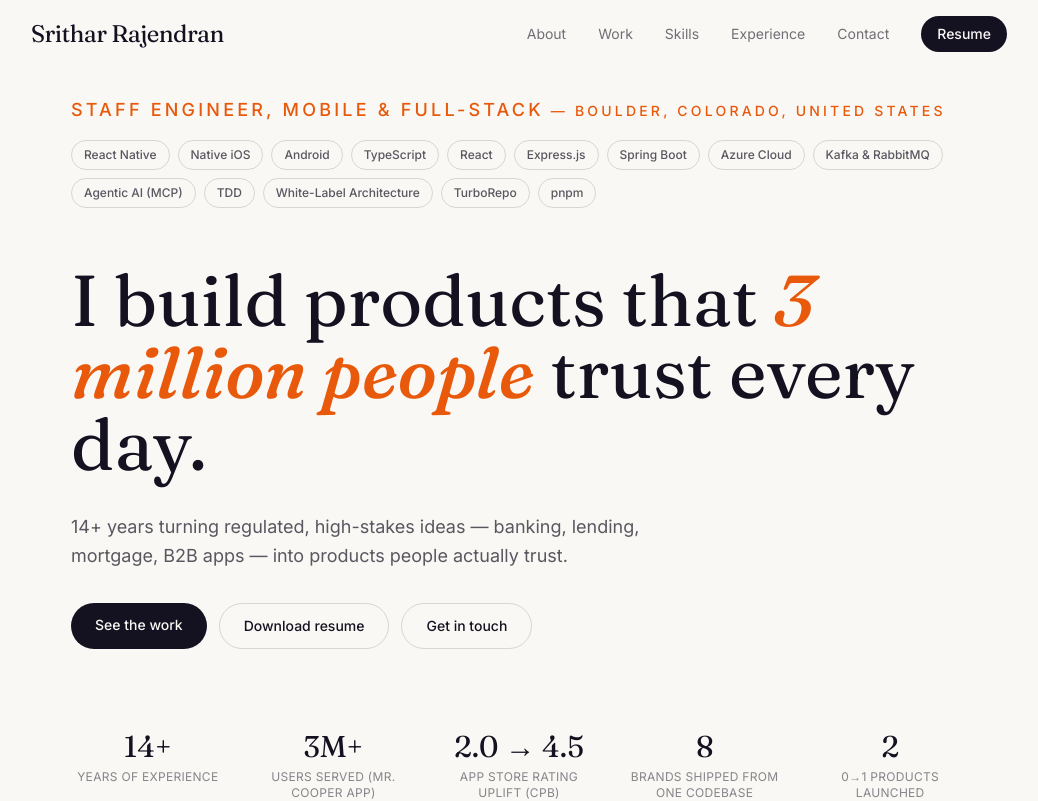
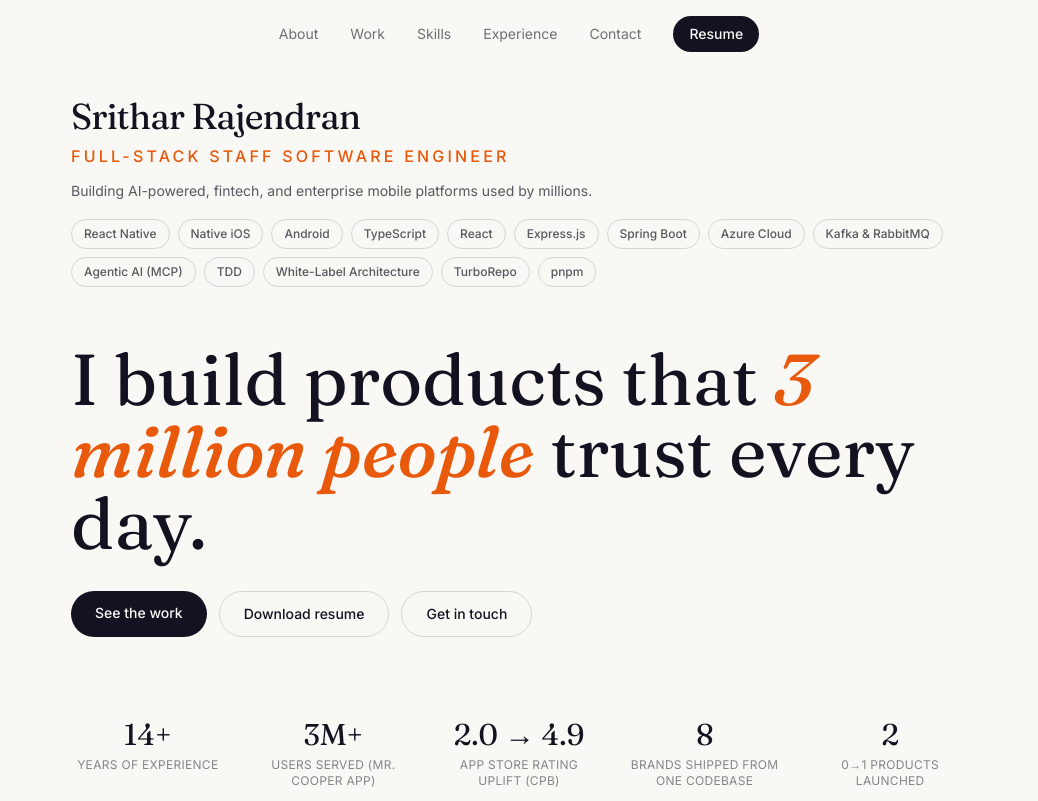
Before and after one commit to sritharIOS/PersonalSite, a React (Vite) app: page / in a window 1280 px wide. Shown: the top 801 px of the page, without its empty margins (121-1159 px from the left). Built offline with nearby package versions, Linux system fonts and the light colour scheme.

Commit message:
Rework hero header: add name above position line, center nav, update rating to 4.9, position/tagline sizing

```diff
--- a/src/components/Hero.tsx
+++ b/src/components/Hero.tsx
@@ -17,10 +17,13 @@ export default function Hero() {
       />
 
       <div className="max-w-4xl mx-auto">
-        <p className="text-accent font-medium tracking-[0.2em] uppercase">
-          <span className="text-base sm:text-lg">Staff Engineer, Mobile &amp; Full-Stack</span>
-          <span className="text-sm"> — {profile.location}</span>
+        <p className="font-display text-3xl sm:text-4xl text-ink tracking-tight">{profile.name}</p>
+
+        <p className="mt-2 text-accent font-medium tracking-[0.2em] uppercase">
+          <span className="text-sm sm:text-base">Full-Stack Staff Software Engineer</span>
         </p>
+
+        <p className="mt-3 max-w-xl text-sm text-ink/70 leading-relaxed">{profile.tagline}</p>
 
         <div className="mt-4 flex flex-wrap gap-2">
           {primarySkills.map((skill) => (
@@ -36,8 +39,6 @@ export default function Hero() {
         <h1 className="mt-14 font-display text-5xl sm:text-6xl md:text-7xl leading-[1.05] text-ink">
           I build products that <span className="italic text-accent">3 million people</span> trust every day.
         </h1>
-
-        <p className="mt-8 max-w-xl text-lg text-ink/70 leading-relaxed">{profile.tagline}</p>
 
         <div className="mt-8 flex flex-wrap gap-3">
           <a
--- a/src/components/Nav.tsx
+++ b/src/components/Nav.tsx
@@ -25,11 +25,7 @@ export default function Nav() {
         scrolled ? 'bg-paper/90 backdrop-blur border-b border-ink/10' : 'bg-transparent'
       }`}
     >
-      <nav className="max-w-5xl mx-auto flex items-center justify-between px-6 py-4">
-        <a href="#top" className="font-display text-2xl text-ink tracking-tight">
-          {profile.name}
-        </a>
-
+      <nav className="max-w-5xl mx-auto relative flex items-center justify-center px-6 py-4">
         <div className="hidden md:flex items-center gap-8">
           {links.map((l) => (
             <a
@@ -50,7 +46,7 @@ export default function Nav() {
         </div>
 
         <button
-          className="md:hidden text-ink"
+          className="md:hidden absolute right-6 text-ink"
           onClick={() => setOpen((v) => !v)}
           aria-label="Toggle menu"
         >
--- a/src/data/resume.ts
+++ b/src/data/resume.ts
@@ -86,7 +86,7 @@ export const profile: Profile = {
   },
   resumeFile: '/resume.pdf',
   tagline:
-    '14+ years turning regulated, high-stakes ideas — banking, lending, mortgage, B2B apps — into products people actually trust.',
+    'Building AI-powered, fintech, and enterprise mobile platforms used by millions.',
   summary: [
     "I've spent my career at the intersection of mobile and backend: the kind of work where a bug isn't just annoying, it's someone's mortgage payment or bank transfer. I got my start as an iOS engineer at TCS, then spent 14 years moving up through lead and staff roles, building high-performing teams along the way — most recently as a founding mobile engineer at a FinTech startup, where I built the mobile, web, and API strategy from zero.",
     "I'm just as comfortable on the backend — deep in Azure cloud architecture and distributed systems, building Kafka and RabbitMQ event pipelines that keep high-volume, regulated systems reliable at scale, and architecting push notification infrastructure from scratch that reaches 3 million customers. Lately I've been deep in agentic AI: designing MCP-based workflows that let LLMs make real, multi-step decisions across enterprise systems. I also lean hard on AI-assisted development day to day — Claude, OpenAI Codex, and GitHub Copilot are part of how I design, implement, test, and document, not just something I bolt on at the end.",
@@ -97,7 +97,7 @@ export const profile: Profile = {
 export const stats: Stat[] = [
   { label: 'Years of experience', value: '14+' },
   { label: 'Users served (Mr. Cooper app)', value: '3M+' },
-  { label: 'App Store rating uplift (CPB)', value: '2.0 → 4.5' },
+  { label: 'App Store rating uplift (CPB)', value: '2.0 → 4.9' },
   { label: 'Brands shipped from one codebase', value: '8' },
   { label: '0→1 products launched', value: '2' },
 ]
@@ -178,7 +178,7 @@ export const projects: Project[] = [
     screenshots: ['/projects/mrcooper-payments.png'],
   },
   {
-    title: 'Turning a 2.0-star banking app into a 4.5-star app',
+    title: 'Turning a 2.0-star banking app into a 4.9-star app',
     company: 'Central Pacific Bank — Principal Software Engineer, Mobile',
     timeframe: '2020 – 2022',
     problem:
@@ -188,7 +188,7 @@ export const projects: Project[] = [
       'Designed and shipped core banking flows: Instant Transfers, Card Management, Transactions, and External Transfers.',
       'Architected Azure-based AI identity agents that improved verification accuracy and cut agent handling time.',
     ],
-    impact: 'App Store rating climbed from 2.0 to 4.5 — a direct result of the rebuild.',
+    impact: 'App Store rating climbed from 2.0 to 4.9 — a direct result of the rebuild.',
     tags: ['React Native', 'Azure', 'AI Agents'],
     links: [
       { label: 'App Store', url: 'https://apps.apple.com/us/app/central-pacific-bank/id1515820749' },
@@ -300,7 +300,7 @@ export const experience: ExperienceItem[] = [
     skills:
       'React Native, TypeScript, Next.js, React, Express.js, Spring Boot, Azure, CI/CD, SendGrid, Twilio',
     bullets: [
-      'Led a full mobile app and website rebrand as Principal Engineer, raising App Store rating from 2.0 to 4.5.',
+      'Led a full mobile app and website rebrand as Principal Engineer, raising App Store rating from 2.0 to 4.9.',
       'Built core banking flows: Instant Transfers, Transactions, Card Management, External Transfers.',
       'Architected Azure-based AI identity agents, improving verification accuracy and handling time.',
       'Led and mentored a team of junior developers.',
```
